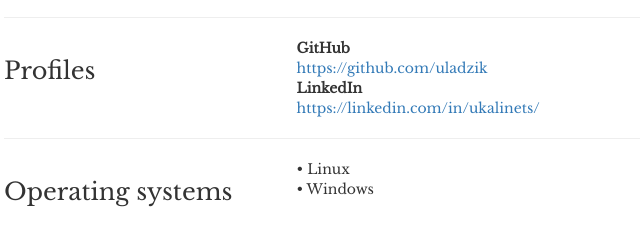
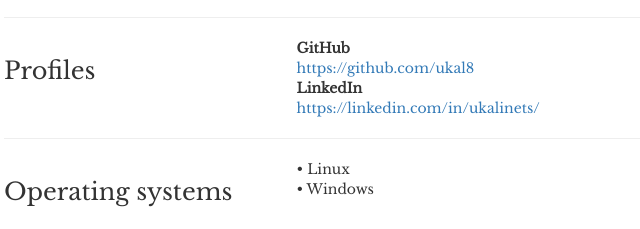
Before and after one commit to kalinets/kalinets.github.io, a plain HTML site: page index.html in a window 1280 px wide. Shown: the part 433-662 px from the top of the page, 66-706 px from the left. Drawn offline with nearby package versions, Linux system fonts and the light colour scheme.

Commit message:
Update index.html

```diff
--- a/index.html
+++ b/index.html
@@ -74,7 +74,7 @@
 					<div class="row">
 						<div class="col-sm-6">
 							<strong>GitHub</strong><br>
-							<a href="https://github.com/uladzik">https://github.com/uladzik</a>
+							<a href="https://github.com/ukal8">https://github.com/ukal8</a>
 						</div>
 						<div class="col-sm-6">
 							<strong>Codecademy</strong><br>
```
